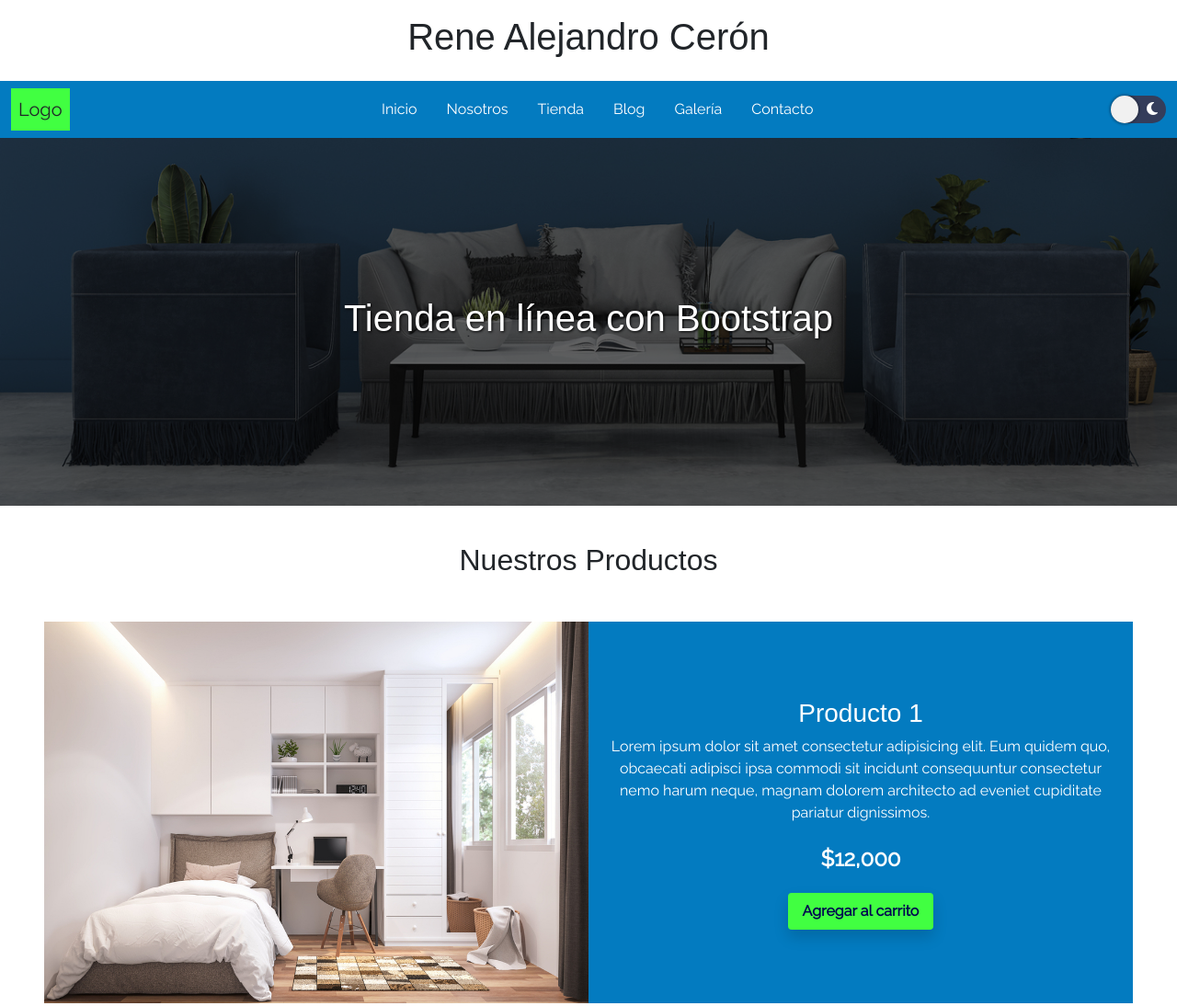
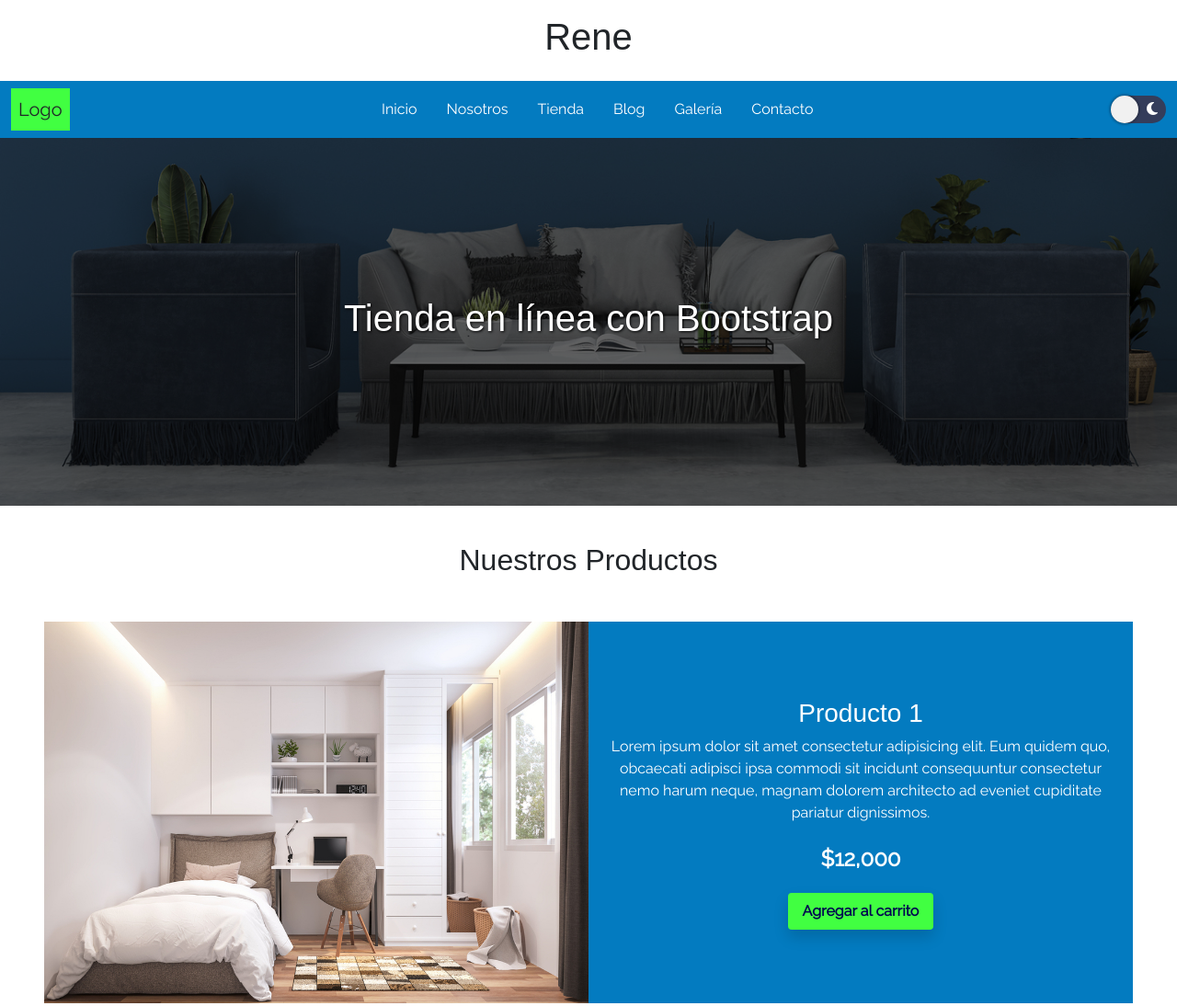
Before and after one commit to casas-javer/proeycto-final, a plain HTML site: page index.html in a window 1280 px wide. Shown: the top 1094 px of the page at 92% size. Drawn offline with Linux system fonts and the light colour scheme.

Commit message:
nuevo cambio en título

```diff
--- a/index.html
+++ b/index.html
@@ -55,7 +55,7 @@
 <body>
     <!-- -------------HEADER---------------- -->
     <header class="py-3 text-center">
-        <h1>Rene Alejandro Cerón</span></h1>
+        <h1>Rene</span></h1>
     </header>
 
     <!-- -------------NAV---------------- -->
```
